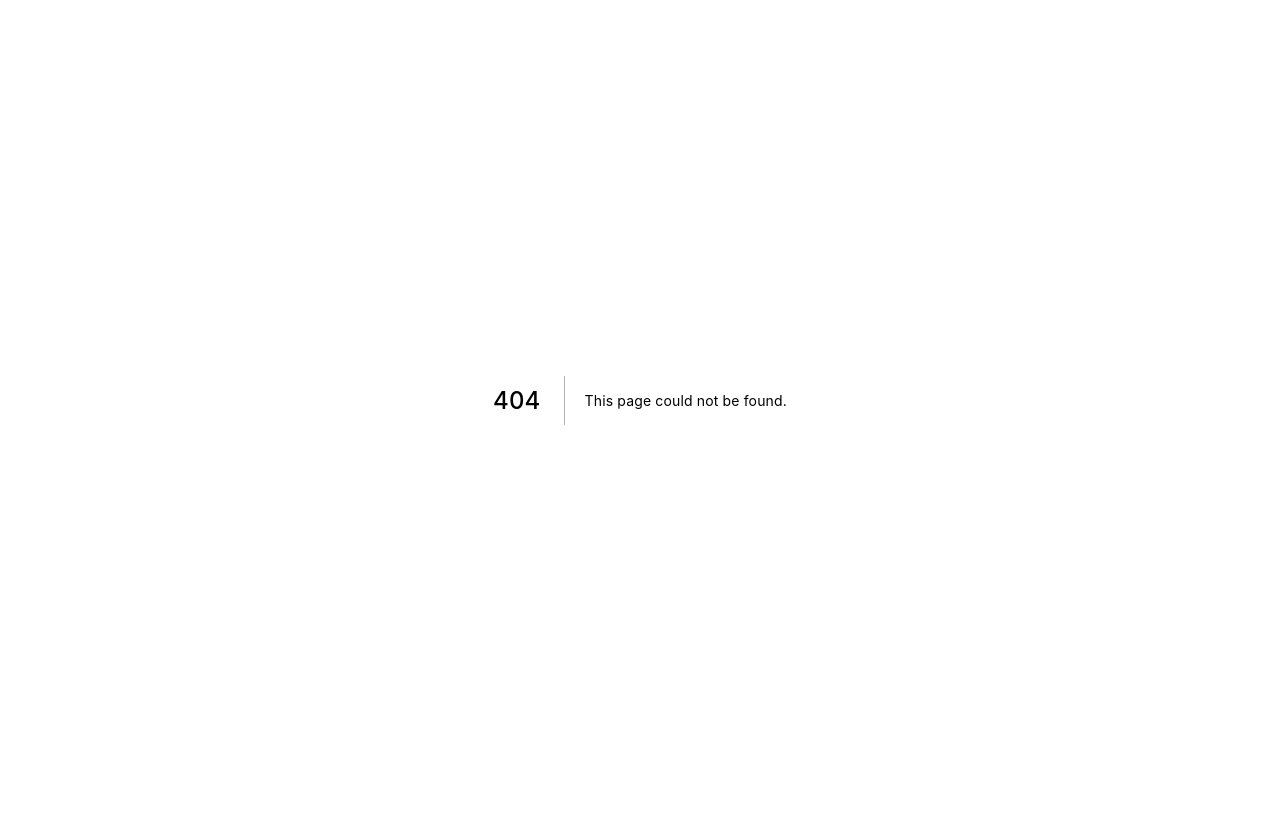
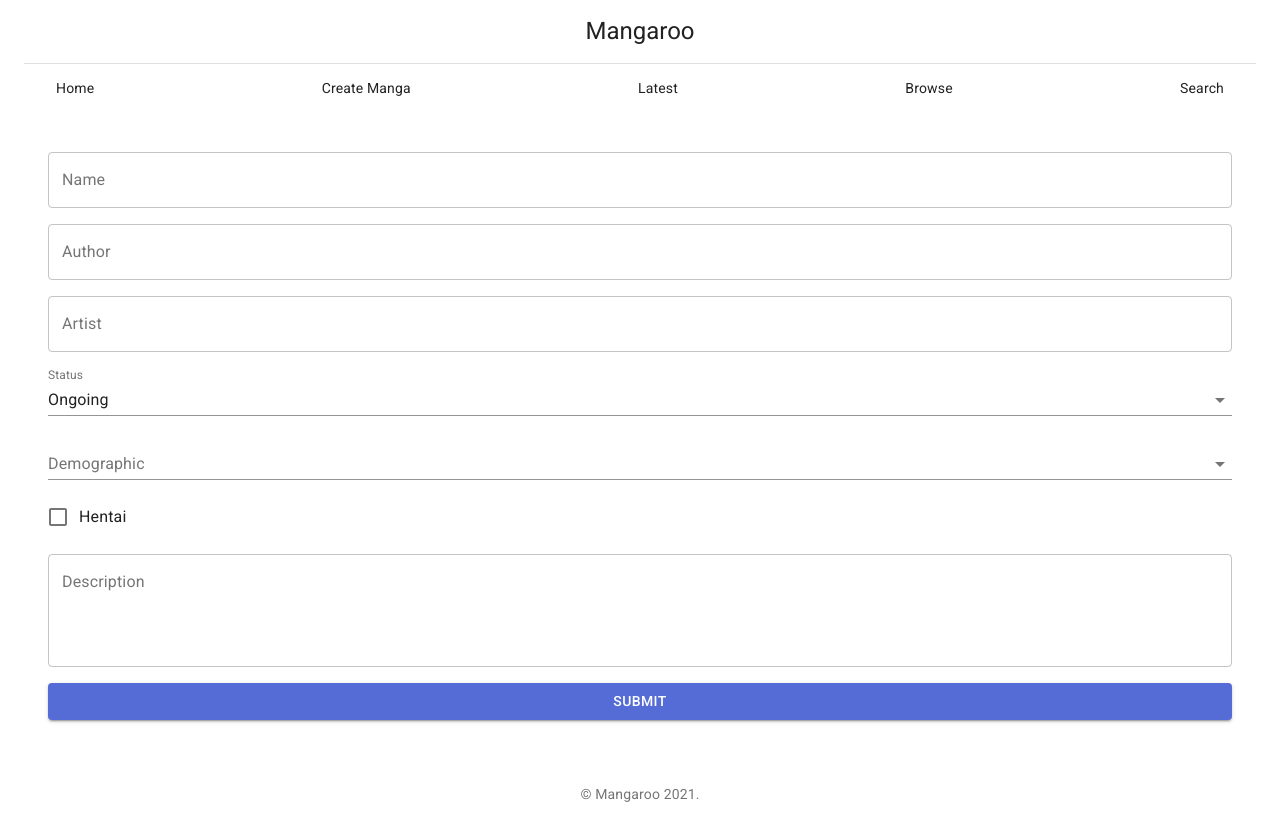
Before and after one commit to read-mangaroo/web, a Next.js app: page /manga/new in a window 1280 px wide. Before the commit this address had no page. Shown: the top 840 px of the page. Before the commit the page ends 800 px from the top, so only its background shows below. Built offline with nearby package versions, Linux system fonts and the light colour scheme.

Commit message:
Add Manga creation

```diff
--- a/package.json
+++ b/package.json
@@ -14,12 +14,14 @@
     "@material-ui/core": "4.11.3",
     "@material-ui/icons": "4.11.2",
     "deepmerge": "4.2.2",
+    "formik": "2.2.6",
     "graphql": "15.5.0",
     "lodash": "4.17.21",
     "next": "10.0.9",
     "prop-types": "15.7.2",
     "react": "17.0.2",
-    "react-dom": "17.0.2"
+    "react-dom": "17.0.2",
+    "yup": "0.32.9"
   },
   "devDependencies": {
     "eslint": "^7.23.0",
--- /dev/null
+++ b/pages/manga/new.jsx
@@ -0,0 +1,53 @@
+import Head from "next/head";
+import { useRouter } from "next/router";
+import { useMutation } from "@apollo/client";
+import { makeStyles } from "@material-ui/core/styles";
+import Container from "@material-ui/core/Container";
+import App from "../../src/components/layout";
+import MangaForm from "../../src/components/manga-form";
+import { CREATE_MANGA } from "../../src/graph/mutation";
+import { LIST_MANGAS } from "../../src/graph/queries";
+
+const useStyles = makeStyles((theme) => ({
+  container: {
+    paddingTop: theme.spacing(4),
+    paddingBottom: theme.spacing(1),
+  },
+}));
+
+const MangaCreatePage = () => {
+  const classes = useStyles();
+  const router = useRouter();
+
+  const onCompleted = () => {
+    router.push("/");
+  };
+
+  const update = (cache, { data: { createManga } }) => {
+    const { mangas } = cache.readQuery({ query: LIST_MANGAS });
+    cache.writeQuery({
+      query: LIST_MANGAS,
+      data: {
+        mangas: [...mangas, createManga],
+      },
+    });
+  };
+
+  const [createManga] = useMutation(CREATE_MANGA, {
+    onCompleted,
+    update,
+  });
+
+  return (
+    <App>
+      <Head>
+        <title>Add New Manga - Mangaroo</title>
+      </Head>
+      <Container className={classes.container} maxWidth="lg">
+        <MangaForm operation={createManga} />
+      </Container>
+    </App>
+  );
+};
+
+export default MangaCreatePage;
--- a/src/components/header.jsx
+++ b/src/components/header.jsx
@@ -1,8 +1,8 @@
-import React from "react";
+import NextLink from "next/link";
 import { makeStyles } from "@material-ui/core/styles";
+import Link from "@material-ui/core/Link";
 import Toolbar from "@material-ui/core/Toolbar";
 import Typography from "@material-ui/core/Typography";
-import Link from "@material-ui/core/Link";
 
 const useStyles = makeStyles((theme) => ({
   toolbar: {
@@ -22,7 +22,8 @@ const useStyles = makeStyles((theme) => ({
 }));
 
 const headerSections = [
-  { title: "Home", url: "#" },
+  { title: "Home", url: "/" },
+  { title: "Create Manga", url: "/manga/new" },
   { title: "Latest", url: "#" },
   { title: "Browse", url: "#" },
   { title: "Search", url: "#" },
@@ -34,6 +35,7 @@ const Header = () => {
   return (
     <>
       <Toolbar className={classes.toolbar}>
+        <NextLink href="/" passHref>
           <Typography
             component="h2"
             variant="h5"
@@ -42,8 +44,9 @@ const Header = () => {
             className={classes.toolbarTitle}
             noWrap
           >
-          Mangaroo
+            <Link color="inherit">Mangaroo</Link>
           </Typography>
+        </NextLink>
       </Toolbar>
       <Toolbar
         component="nav"
@@ -51,8 +54,8 @@ const Header = () => {
         className={classes.toolbarSecondary}
       >
         {headerSections.map((section) => (
+          <NextLink key={section.title} href={section.url} passHref>
             <Link
-            key={section.title}
               color="inherit"
               variant="body2"
               className={classes.toolbarLink}
@@ -60,6 +63,7 @@ const Header = () => {
             >
               {section.title}
             </Link>
+          </NextLink>
         ))}
       </Toolbar>
     </>
--- /dev/null
+++ b/src/components/manga-form.jsx
@@ -0,0 +1,163 @@
+import PropTypes from "prop-types";
+import { useFormik } from "formik";
+import * as yup from "yup";
+import { makeStyles } from "@material-ui/core/styles";
+import Button from "@material-ui/core/Button";
+import Checkbox from "@material-ui/core/Checkbox";
+import FormControl from "@material-ui/core/FormControl";
+import FormControlLabel from "@material-ui/core/FormControlLabel";
+import InputLabel from "@material-ui/core/InputLabel";
+import MenuItem from "@material-ui/core/MenuItem";
+import Select from "@material-ui/core/Select";
+import TextField from "@material-ui/core/TextField";
+
+const validationSchema = yup.object({
+  name: yup.string().required(),
+  author: yup.string().required(),
+  artist: yup.string().required(),
+  status: yup.string().required(),
+  demographic: yup.string(),
+  isHentai: yup.boolean(),
+  description: yup.string(),
+});
+
+const useStyles = makeStyles((theme) => ({
+  formField: {
+    marginTop: theme.spacing(1),
+    marginBottom: theme.spacing(1),
+  },
+}));
+
+const MangaForm = ({ operation }) => {
+  const classes = useStyles();
+
+  const formik = useFormik({
+    initialValues: {
+      name: "",
+      author: "",
+      artist: "",
+      status: "ongoing",
+      demographic: "",
+      isHentai: false,
+      description: "",
+    },
+    validationSchema,
+    onSubmit: (values) => {
+      console.log("eah", values);
+      operation({ variables: { input: values } });
+    },
+  });
+
+  return (
+    <form onSubmit={formik.handleSubmit}>
+      <TextField
+        fullWidth
+        id="name"
+        name="name"
+        label="Name"
+        value={formik.values.name}
+        onChange={formik.handleChange}
+        error={formik.touched.name && Boolean(formik.errors.name)}
+        helperText={formik.touched.name && formik.errors.name}
+        variant="outlined"
+        className={classes.formField}
+      />
+      <TextField
+        fullWidth
+        id="author"
+        name="author"
+        label="Author"
+        value={formik.values.author}
+        onChange={formik.handleChange}
+        error={formik.touched.author && Boolean(formik.errors.author)}
+        helperText={formik.touched.author && formik.errors.author}
+        variant="outlined"
+        className={classes.formField}
+      />
+      <TextField
+        fullWidth
+        id="artist"
+        name="artist"
+        label="Artist"
+        value={formik.values.artist}
+        onChange={formik.handleChange}
+        error={formik.touched.artist && Boolean(formik.errors.artist)}
+        helperText={formik.touched.artist && formik.errors.artist}
+        variant="outlined"
+        className={classes.formField}
+      />
+      <FormControl className={classes.formField} fullWidth>
+        <InputLabel id="status-label">Status</InputLabel>
+        <Select
+          id="status"
+          name="status"
+          value={formik.values.status}
+          onChange={formik.handleChange}
+        >
+          <MenuItem value="ongoing">Ongoing</MenuItem>
+          <MenuItem value="completed">Completed</MenuItem>
+          <MenuItem value="cancelled">Cancelled</MenuItem>
+          <MenuItem value="hiatus">Hiatus</MenuItem>
+        </Select>
+      </FormControl>
+      <FormControl className={classes.formField} fullWidth>
+        <InputLabel id="demographic-label">Demographic</InputLabel>
+        <Select
+          id="demographic"
+          name="demographic"
+          value={formik.values.demographic}
+          onChange={formik.handleChange}
+        >
+          <MenuItem value="">Any</MenuItem>
+          <MenuItem value="shounen">Shounen</MenuItem>
+          <MenuItem value="shoujo">Shoujo</MenuItem>
+          <MenuItem value="seinen">Seinen</MenuItem>
+          <MenuItem value="josei">Josei</MenuItem>
+        </Select>
+      </FormControl>
+      <FormControl className={classes.formField} fullWidth>
+        <FormControlLabel
+          label="Hentai"
+          control={
+            <Checkbox
+              id="isHentai"
+              name="isHentai"
+              checked={formik.values.isHentai}
+              onChange={formik.handleChange}
+              color="primary"
+            />
+          }
+        />
+      </FormControl>
+      <TextField
+        fullWidth
+        id="description"
+        name="description"
+        label="Description"
+        value={formik.values.description}
+        onChange={formik.handleChange}
+        error={formik.touched.description && Boolean(formik.errors.description)}
+        helperText={formik.touched.description && formik.errors.description}
+        variant="outlined"
+        className={classes.formField}
+        multiline
+        rows={4}
+      />
+      <Button
+        color="primary"
+        variant="contained"
+        type="submit"
+        className={classes.formField}
+        fullWidth
+      >
+        Submit
+      </Button>
+    </form>
+  );
+};
+
+MangaForm.propTypes = {
+  operation: PropTypes.func.isRequired,
+};
+
+export default MangaForm;
--- /dev/null
+++ b/src/graph/mutation.js
@@ -0,0 +1,17 @@
+/* eslint-disable import/prefer-default-export */
+import { gql } from "@apollo/client";
+
+export const CREATE_MANGA = gql`
+  mutation CreateManga($input: CreateMangaInput!) {
+    createManga(input: $input) {
+      id
+      name
+      author
+      artist
+      status
+      demographic
+      isHentai
+      description
+    }
+  }
+`;
```
Also changed, not shown: 1 other file (tests, documents, lock files or other folders). Lines whose indentation alone changed are shown as unchanged.
